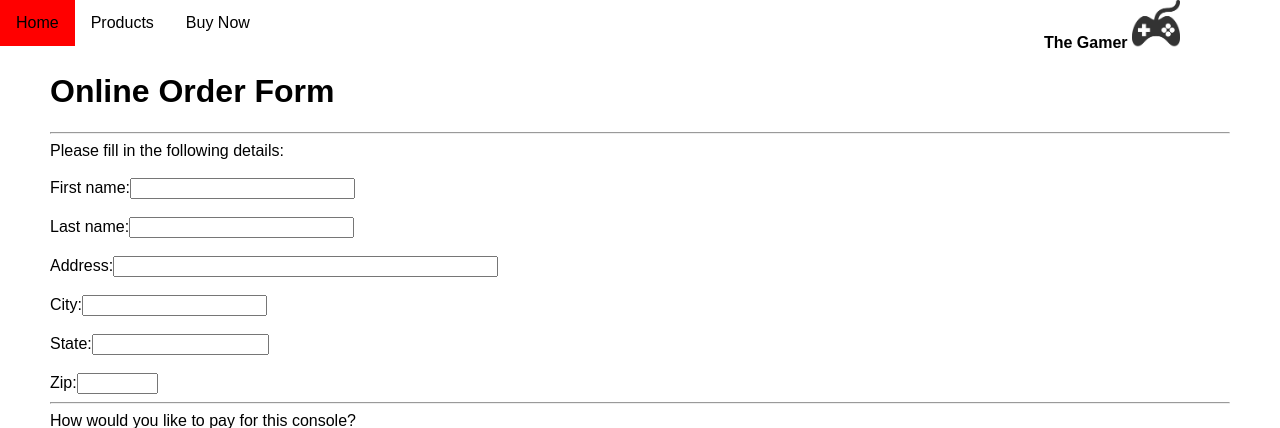
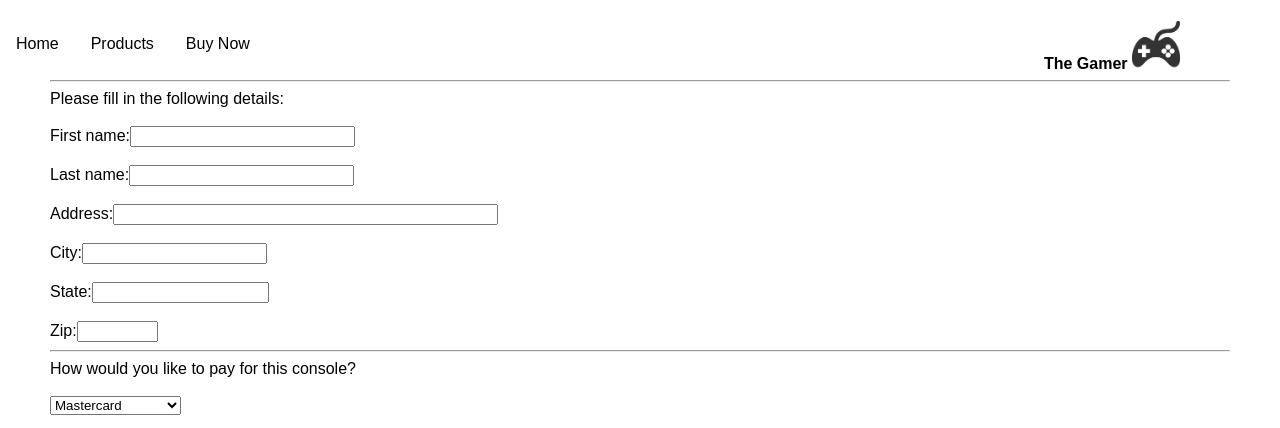
Before and after one commit to shaileshiyer/WTLproject, a PHP site: page /form2.htm in a window 1280 px wide. Shown: the top 428 px of the page. Run offline with PHP 8.4, Linux system fonts and the light colour scheme; some libraries are stand-ins or nearby versions.

Commit message:
some minor changes
changed position of dropdown to absolute

```diff
--- a/h1.css
+++ b/h1.css
@@ -5,8 +5,8 @@ div{
     height: auto;
 }
 .sync{
-    position: static;
-    z-index: 999;
+    position: absolute;
+    z-index: 100;
     width: 100vw;
 }
 .fixed {
```
Also changed, not shown: form2.htm (+4 -5 lines).
